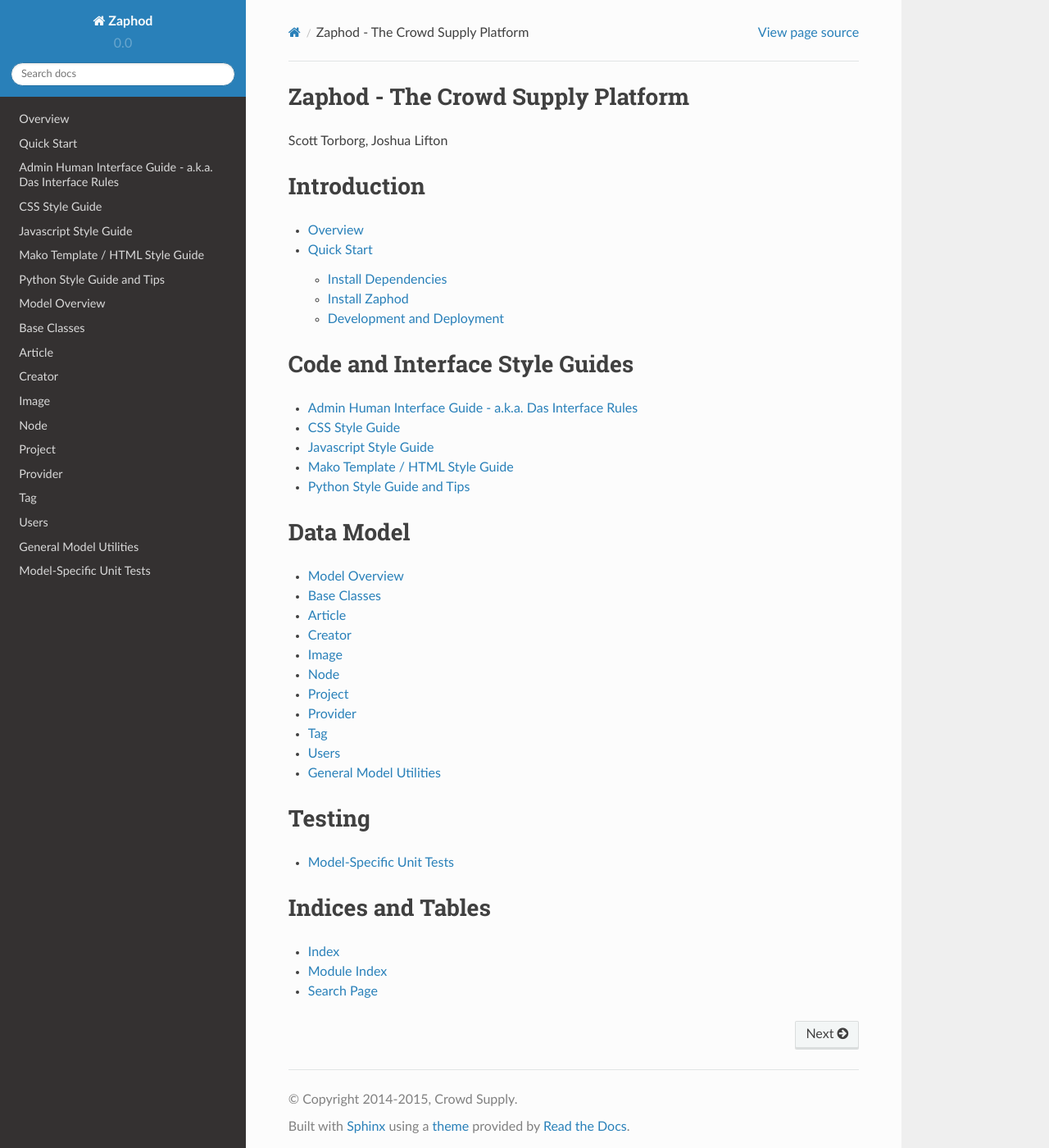
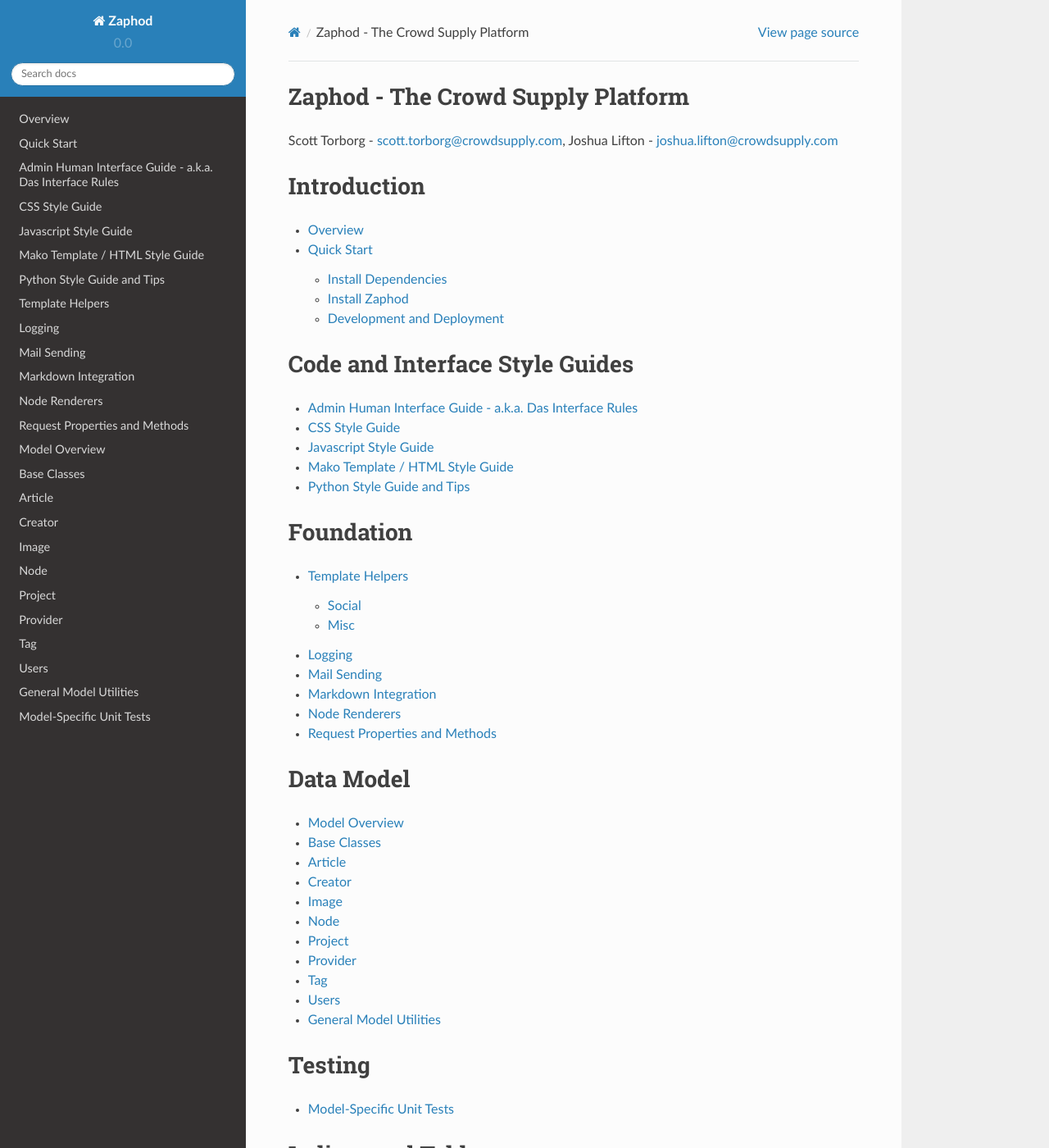
Before and after one commit to ampletorque/vagrant-setup, a Sphinx documentation site: the page built from docs/index.rst, in a window 1280 px wide and 1400 px high. Shown: the whole window at 82% size. Built offline with Sphinx 7.4.7 and the Read the Docs theme 2.0.0, drawn with Linux system fonts in a browser that asks for light colours.

Commit message:
Flesh out documentation outline more

```diff
--- /dev/null
+++ b/docs/foundation/helpers.rst
@@ -0,0 +1,12 @@
+Template Helpers
+================
+
+Social
+------
+
+FIXME WIP
+
+Misc
+----
+
+FIXME WIP
--- /dev/null
+++ b/docs/foundation/logging.rst
@@ -0,0 +1,4 @@
+Logging
+=======
+
+FIXME WIP
--- /dev/null
+++ b/docs/foundation/mail.rst
@@ -0,0 +1,4 @@
+Mail Sending
+============
+
+FIXME WIP
--- /dev/null
+++ b/docs/foundation/markdown.rst
@@ -0,0 +1,4 @@
+Markdown Integration
+====================
+
+FIXME WIP
--- /dev/null
+++ b/docs/foundation/renderers.rst
@@ -0,0 +1,4 @@
+Node Renderers
+==============
+
+FIXME WIP
--- /dev/null
+++ b/docs/foundation/request.rst
@@ -0,0 +1,4 @@
+Request Properties and Methods
+==============================
+
+FIXME WIP
--- a/docs/index.rst
+++ b/docs/index.rst
@@ -1,7 +1,7 @@
 Zaphod - The Crowd Supply Platform
 ==================================
 
-Scott Torborg, Joshua Lifton
+Scott Torborg - scott.torborg@crowdsupply.com, Joshua Lifton - joshua.lifton@crowdsupply.com
 
 
 Introduction
@@ -22,6 +22,16 @@
     :glob:
 
     style-guides/*
+
+
+Foundation
+==========
+
+.. toctree::
+    :maxdepth: 2
+    :glob:
+
+    foundation/*
 
 
 Data Model
```
